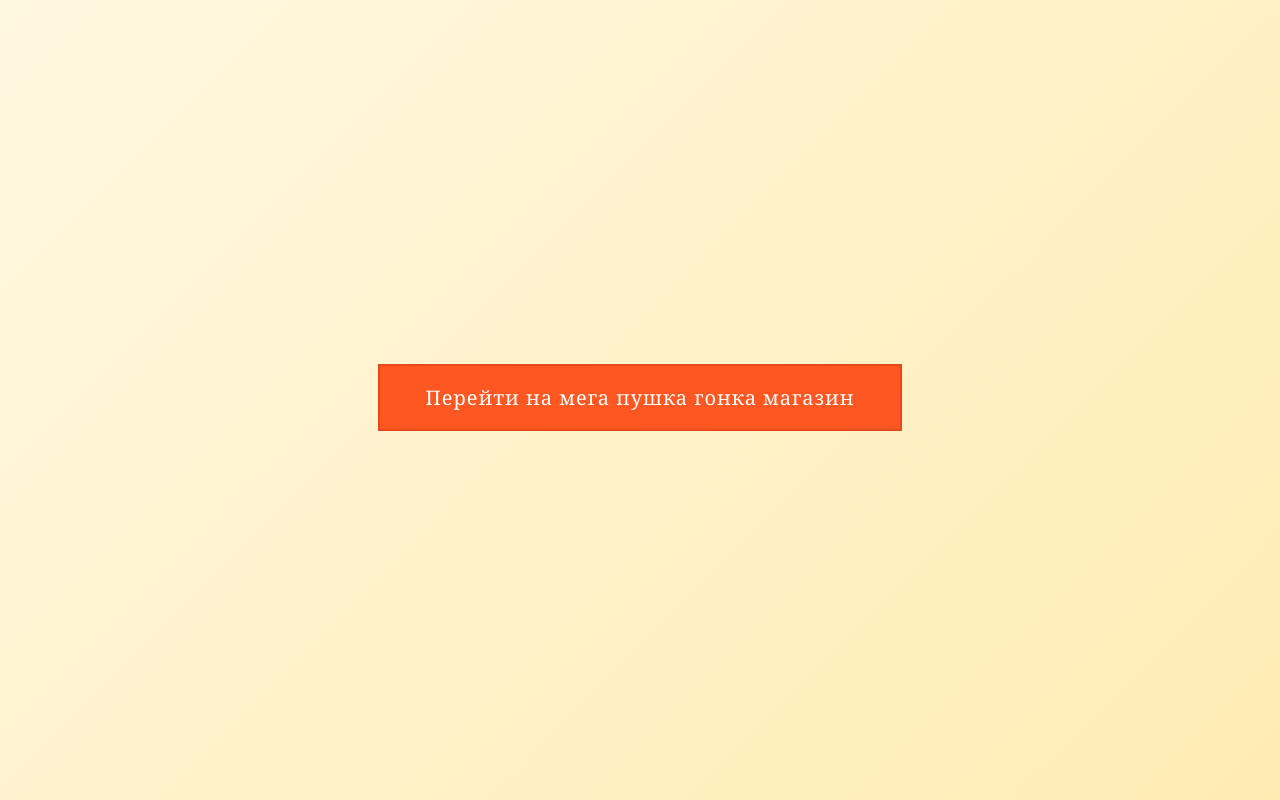
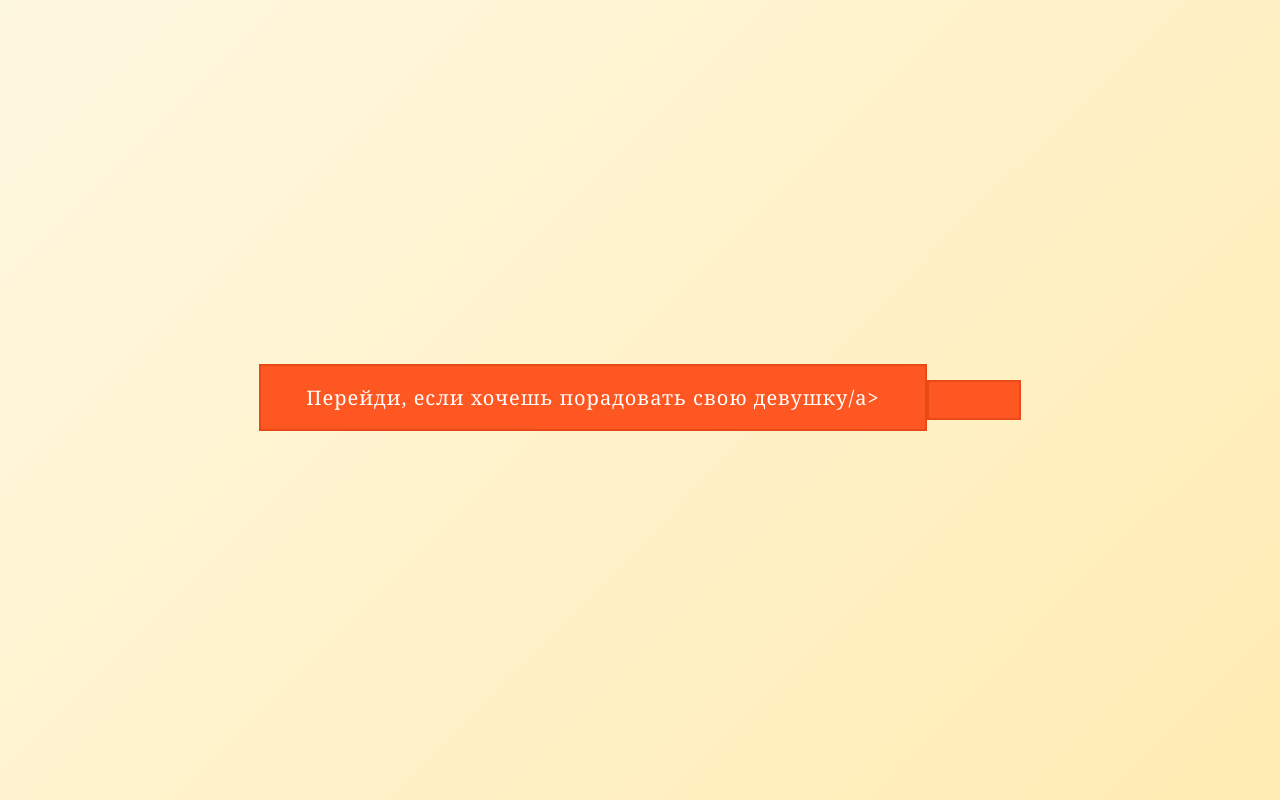
Before and after one commit to Xletori/rekbannerflyffy, a plain HTML site: page index.html in a window 1280 px wide. Drawn offline with Linux system fonts and the light colour scheme.

Commit message:
Update index.html

```diff
--- a/index.html
+++ b/index.html
@@ -8,7 +8,7 @@
 </head>
 <body>
     <div class="container">
-        <a href="https://m0h1t053.github.io/CloverShop/" class="btn">Перейти на мега пушка гонка магазин</a>
+        <a href="https://xletori.github.io/fluffy/" class="btn">Перейди, если хочешь порадовать свою девушку/a>
     </div>
 </body>
 </html>
```
